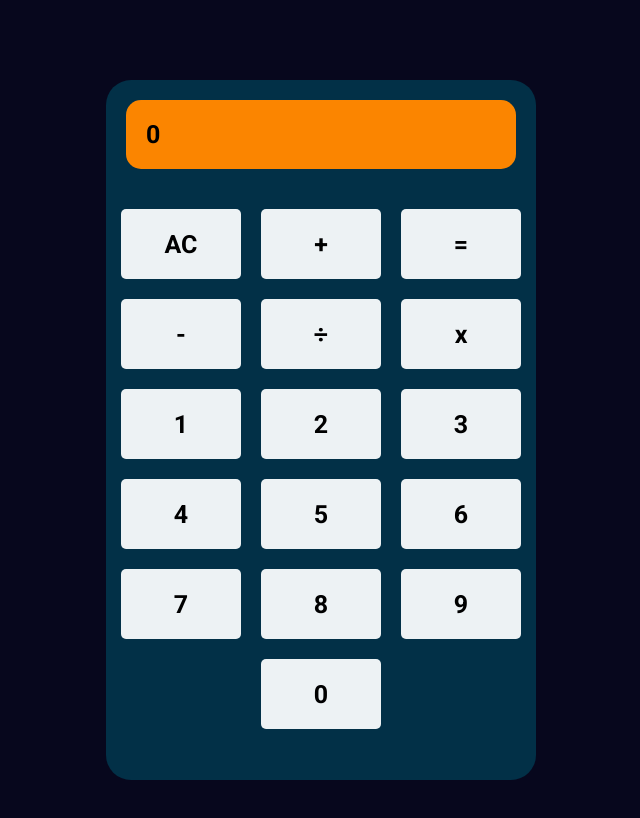
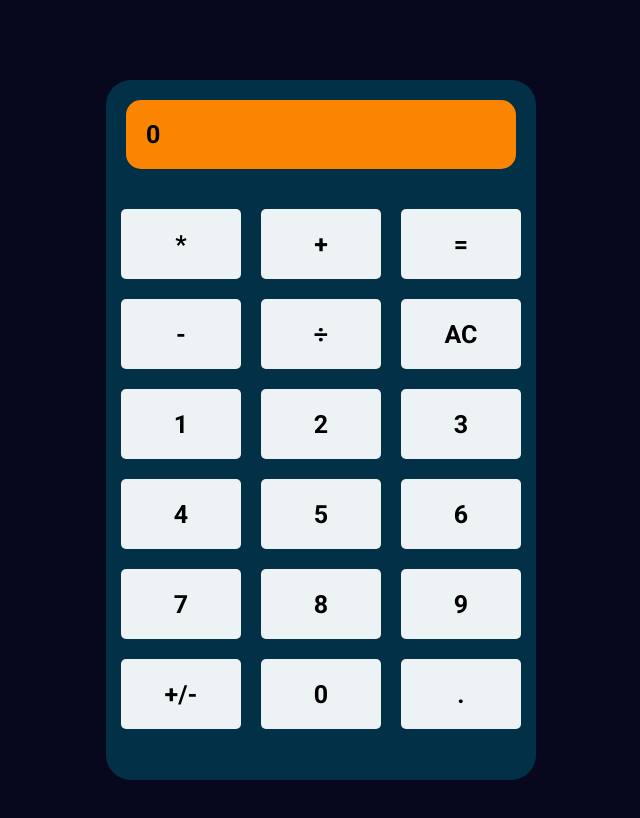
Before and after one commit to DevHarold0-0/Calculator, a plain HTML site: page index.html in a window 1280 px wide. Shown: the whole page, without its empty margins (319-959 px from the left). Drawn offline with Linux system fonts and the light colour scheme.

Commit message:
Update operator layout & fix multiplication

```diff
--- a/index.html
+++ b/index.html
@@ -16,12 +16,12 @@
       </div>
 
       <div class="operators">
-        <button id="erase">AC</button>
+        <button class="operator">*</button>
         <button class="operator">+</button>
         <button id="answer">=</button>
         <button class="operator">-</button>
         <button class="operator">÷</button>
-        <button class="operator">x</button>
+        <button id="erase">AC</button>
       </div>
 
 
@@ -35,7 +35,9 @@
         <button class="number">7</button>
         <button class="number">8</button>
         <button class="number">9</button>
+        <button class="negative">+/-</button>
         <button class="number">0</button>
+        <button class="decimal">.</button>
       </div>
 
 
```
